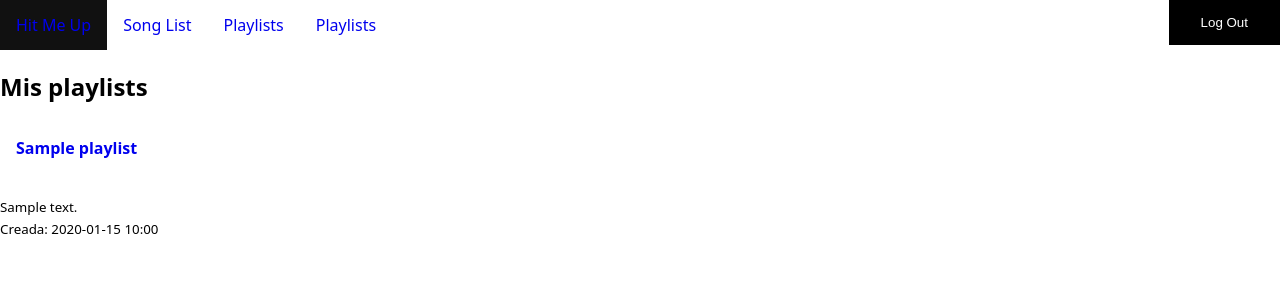
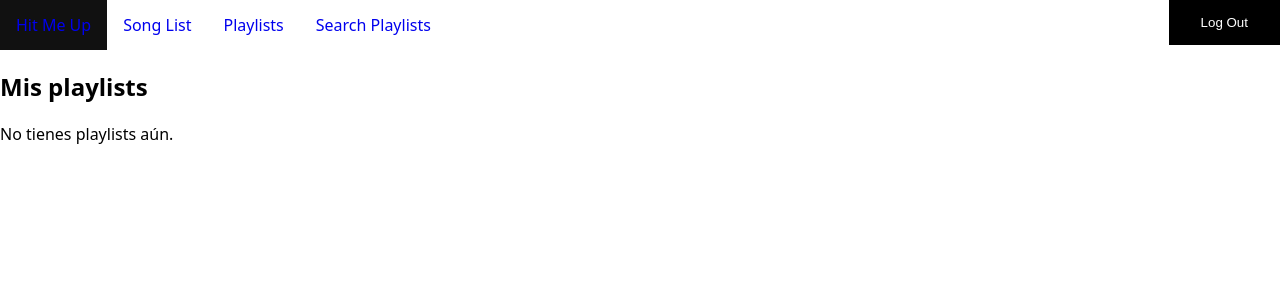
Before and after one commit to A-Luna-R/IS2026-1-E1, a Django app: page /list-playlists in a window 1280 px wide. Shown: the top 300 px of the page. Run offline with Django 5.2, Linux system fonts and the light colour scheme; a user stored in the database is signed in; tables that the repository leaves empty hold one stand-in row (values such as "Sample post").

Commit message:
rebase: integración de ramas

```diff
--- a/hitmeup/artists/models.py
+++ b/hitmeup/artists/models.py
@@ -8,12 +8,12 @@
 
 class Artist(models.Model):
     account = models.OneToOneField(User, null= True, blank= True, on_delete=models.SET_NULL, related_name='artist_profile')
-    stage_name = models.CharField(max_length= 200, unique= True)
+    name = models.CharField(max_length= 200, unique= True)
     bio = models.TextField(blank= True)
     is_public = models.BooleanField(default= True)
 
     def __str__(self):
-        return self.stage_name
+        return self.name
 
 class ArtistSongLike(models.Model):
     artist = models.ForeignKey(Artist, on_delete= models.CASCADE, related_name='likes')
@@ -25,4 +25,4 @@
         ordering = ['-created_at']
 
     def __str__(self):
-        return f"{self.artist.stage_name} ❤️ {self.song.title}"
+        return f"{self.artist.name} ❤️ {self.song.title}"
--- a/hitmeup/songs/models.py
+++ b/hitmeup/songs/models.py
@@ -8,7 +8,7 @@
 class Song (models.Model):
     owner = models.ForeignKey(User, on_delete= models.CASCADE, related_name='songs')
     title = models.CharField(max_length= 200)
-    artist = models.CharField(max_length= 200, blank=True)  # opcional
+    artist = models.CharField(max_length= 200)
     audio = models.FileField(upload_to= 'songs/%Y/%m/')      # se guarda en MEDIA_ROOT/songs/...
     created_at = models.DateTimeField(auto_now_add= True)
 
--- a/hitmeup/templates/base.html
+++ b/hitmeup/templates/base.html
@@ -31,7 +31,7 @@
         <li><a href="home">Hit Me Up</a></li>
         <li><a href="songs-list">Song List</a></li>
         <li><a href="list-playlists">Playlists</a></li>
-        <li><a href="search-lists">Playlists</a></li>
+        <li><a href="search-lists">Search Playlists</a></li>
         <div>
           <form method="post" action="{% url 'logout' %}">
             {% csrf_token %}
--- a/hitmeup/templates/playlists/list.html
+++ b/hitmeup/templates/playlists/list.html
@@ -2,9 +2,9 @@
 {% block content %}
 <h2>Mis playlists</h2>
 
-{% if playlists %}
+{% if Playlists %}
   <ul>
-  {% for p in playlists %}
+  {% for p in Playlists %}
     <li>
       <a href="{% url 'playlist' p.id %}">
         <strong>{{ p.name }}</strong>
```
